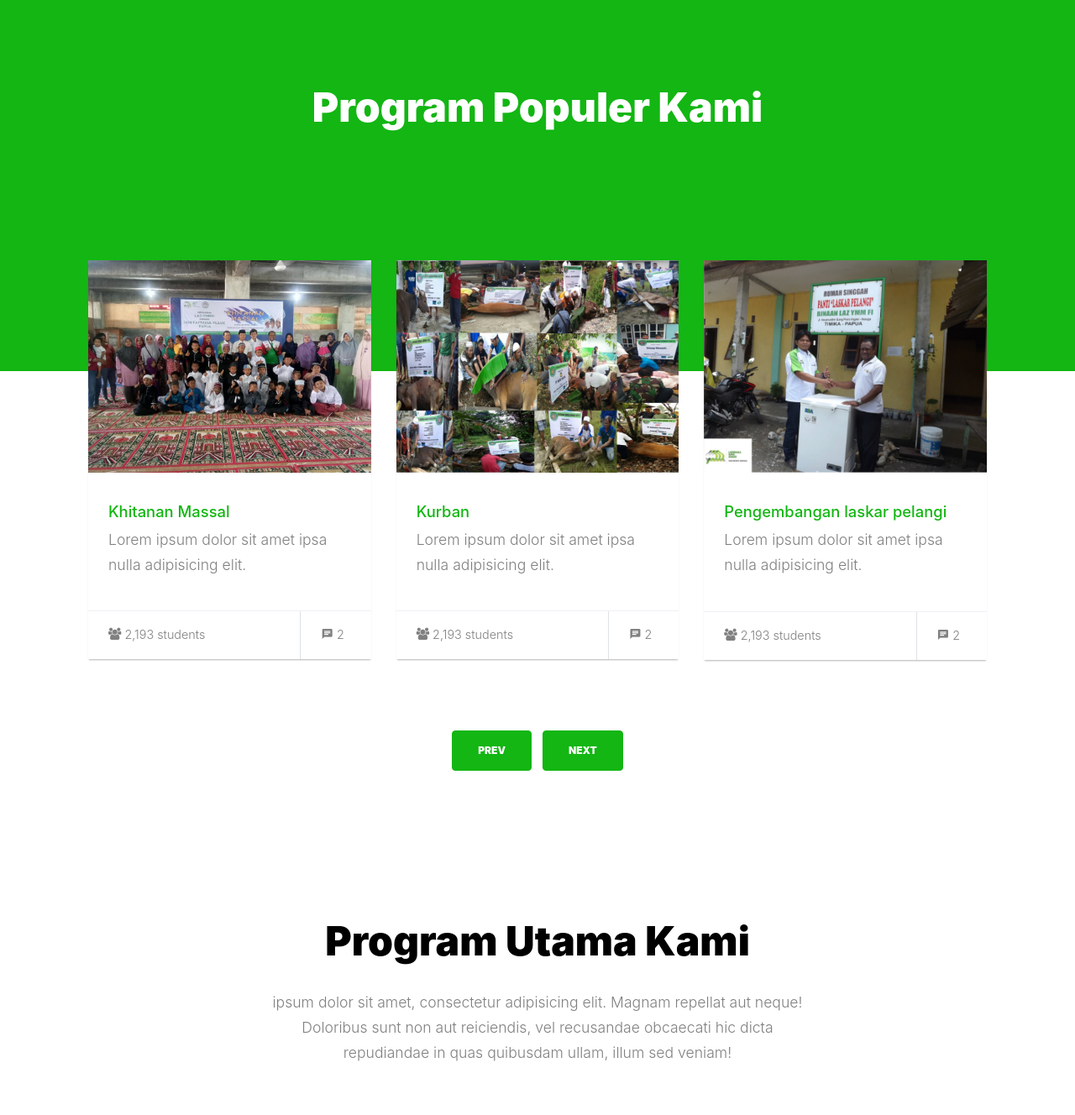
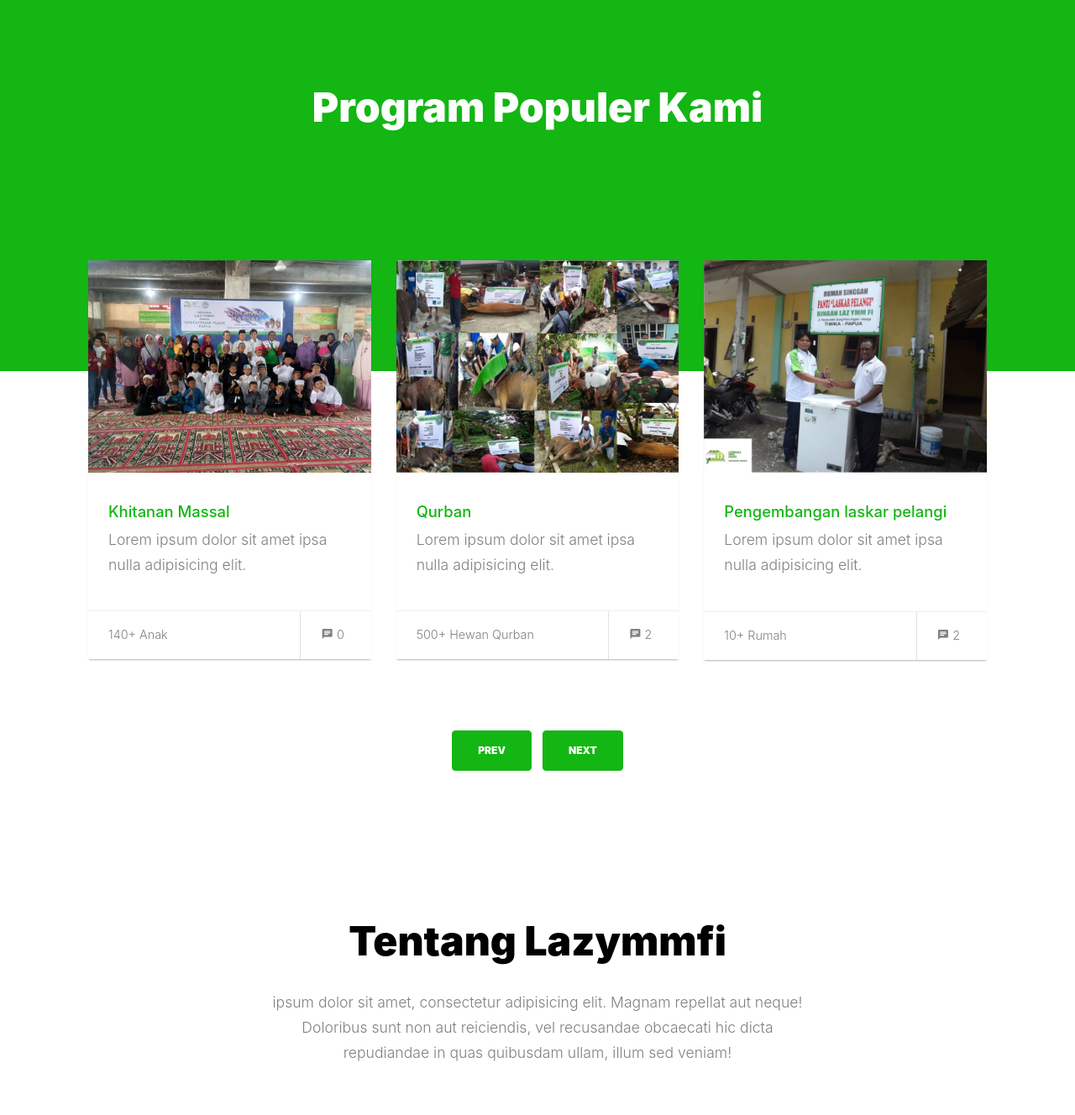
Before and after one commit to LukmanNH/Lazymmfi, a PHP site: page / in a window 1280 px wide. Shown: the part 901-2229 px from the top of the page at 84% size. Run offline with PHP 8.4, Linux system fonts and the light colour scheme; some web fonts are replaced.

Commit message:
ganti icon + nambah gambar

```diff
--- a/index.php
+++ b/index.php
@@ -124,8 +124,8 @@
                 <p>Lorem ipsum dolor sit amet ipsa nulla adipisicing elit. </p>
               </div>
               <div class="d-flex border-top stats">
-                <div class="py-3 px-4"><span class="icon-users"></span> 2,193 students</div>
-                <div class="py-3 px-4 w-25 ml-auto border-left"><span class="icon-chat"></span> 2</div>
+                <div class="py-3 px-4"> 140+ Anak</div>
+                <div class="py-3 px-4 w-25 ml-auto border-left"><span class="icon-chat"></span> 0</div>
               </div>
             </div>
 
@@ -134,11 +134,11 @@
                 <a href="course-single.html"><img src="images/2.png" alt="Image" class="img-fluid"></a>
               </figure>
               <div class="course-inner-text py-4 px-4">
-                <h3><a href="#">Kurban</a></h3>
+                <h3><a href="#">Qurban</a></h3>
                 <p>Lorem ipsum dolor sit amet ipsa nulla adipisicing elit. </p>
               </div>
               <div class="d-flex border-top stats">
-                <div class="py-3 px-4"><span class="icon-users"></span> 2,193 students</div>
+                <div class="py-3 px-4">500+ Hewan Qurban</div>
                 <div class="py-3 px-4 w-25 ml-auto border-left"><span class="icon-chat"></span> 2</div>
               </div>
             </div>
@@ -152,7 +152,7 @@
                 <p>Lorem ipsum dolor sit amet ipsa nulla adipisicing elit. </p>
               </div>
               <div class="d-flex border-top stats">
-                <div class="py-3 px-4"><span class="icon-users"></span> 2,193 students</div>
+                <div class="py-3 px-4">10+ Rumah</div>
                 <div class="py-3 px-4 w-25 ml-auto border-left"><span class="icon-chat"></span> 2</div>
               </div>
             </div>
@@ -168,7 +168,7 @@
                 <p>Lorem ipsum dolor sit amet ipsa nulla adipisicing elit. </p>
               </div>
               <div class="d-flex border-top stats">
-                <div class="py-3 px-4"><span class="icon-users"></span> 2,193 students</div>
+                <div class="py-3 px-4">40+ Ambulans</div>
                 <div class="py-3 px-4 w-25 ml-auto border-left"><span class="icon-chat"></span> 2</div>
               </div>
             </div>
@@ -182,7 +182,7 @@
                 <p>Lorem ipsum dolor sit amet ipsa nulla adipisicing elit. </p>
               </div>
               <div class="d-flex border-top stats">
-                <div class="py-3 px-4"><span class="icon-users"></span> 2,193 students</div>
+                <div class="py-3 px-4">2,000+ Pelajar</div>
                 <div class="py-3 px-4 w-25 ml-auto border-left"><span class="icon-chat"></span> 2</div>
               </div>
             </div>
@@ -196,7 +196,7 @@
                 <p>Lorem ipsum dolor sit amet ipsa nulla adipisicing elit. </p>
               </div>
               <div class="d-flex border-top stats">
-                <div class="py-3 px-4"><span class="icon-users"></span> 2,193 students</div>
+                <div class="py-3 px-4">8+ Rumah Sakit</div>
                 <div class="py-3 px-4 w-25 ml-auto border-left"><span class="icon-chat"></span> 2</div>
               </div>
             </div>
@@ -222,7 +222,7 @@
         <div class="row mb-5 justify-content-center">
           <div class="col-lg-7 text-center"  data-aos="fade-up" data-aos-delay="">
           <br>
-          <h2 class="section-title">Program Utama Kami</h2>
+          <h2 class="section-title">Tentang Lazymmfi</h2>
             <p> ipsum dolor sit amet, consectetur adipisicing elit. Magnam repellat aut neque! Doloribus sunt non aut reiciendis, vel recusandae obcaecati hic dicta repudiandae in quas quibusdam ullam, illum sed veniam!</p>
           </div>
         </div>
@@ -304,54 +304,6 @@
       </div>
     </div>
 
-    <div class="site-section" id="teachers-section">
-      <div class="container">
-
-        <div class="row mb-5 justify-content-center">
-          <div class="col-lg-7 mb-5 text-center" data-aos="fade-up" data-aos-delay="">
-            <h2 class="section-title">Donatur Kami</h2>
-            <p class="mb-5">Lorem ipsum dolor sit amet, consectetur adipisicing elit. Magnam repellat aut neque! Doloribus sunt non aut reiciendis, vel recusandae obcaecati hic dicta repudiandae in quas quibusdam ullam, illum sed veniam!</p>
-          </div>
-        </div>
-
-        <div class="row">
-
-          <div class="col-md-6 col-lg-4 mb-4" data-aos="fade-up" data-aos-delay="100">
-            <div class="teacher text-center">
-              <img src="images/person_5.jpg" alt="Image" class="img-fluid w-50 rounded-circle mx-auto mb-4">
-              <div class="py-2">
-                <h3 class="text-black">Yayan Tryana</h3>
-                <p class="position">CEO Lazymmfi</p>
-                <p>Lorem ipsum dolor sit amet, consectetur adipisicing elit. Porro eius suscipit delectus enim iusto tempora, adipisci at provident.</p>
-              </div>
-            </div>
-          </div>
-
-          <div class="col-md-6 col-lg-4 mb-4" data-aos="fade-up" data-aos-delay="200">
-            <div class="teacher text-center">
-              <img src="images/person_2.jpg" alt="Image" class="img-fluid w-50 rounded-circle mx-auto mb-4">
-              <div class="py-2">
-                <h3 class="text-black">Katleen Stone</h3>
-                <p class="position">Physics Teacher</p>
-                <p>Lorem ipsum dolor sit amet, consectetur adipisicing elit. Porro eius suscipit delectus enim iusto tempora, adipisci at provident.</p>
-              </div>
-            </div>
-          </div>
-
-          <div class="col-md-6 col-lg-4 mb-4" data-aos="fade-up" data-aos-delay="300">
-            <div class="teacher text-center">
-              <img src="images/person_3.jpg" alt="Image" class="img-fluid w-50 rounded-circle mx-auto mb-4">
-              <div class="py-2">
-                <h3 class="text-black">Sadie White</h3>
-                <p class="position">Physics Teacher</p>
-                <p>Lorem ipsum dolor sit amet, consectetur adipisicing elit. Porro eius suscipit delectus enim iusto tempora, adipisci at provident.</p>
-              </div>
-            </div>
-          </div>
-        </div>
-      </div>
-    </div>
-
     <div class="site-section bg-image overlay" style="background-image: url('images/hero_1.jpg');">
       <div class="container">
         <div class="row justify-content-center align-items-center">
@@ -369,22 +321,15 @@
 
     <div class="site-section pb-0">
 
-      <div class="future-blobs">
-        <div class="blob_2">
-          <img src="images/blob_2.svg" alt="Image">
-        </div>
-        <div class="blob_1">
-          <img src="images/blob_1.svg" alt="Image">
-        </div>
-      </div>
-
-
     <footer class="footer-section bg-white">
       <div class="container">
         <div class="row">
           <div class="col-md-4">
-            <h3>About Lazymmfi</h3>
-            <p>Lorem ipsum dolor sit amet, consectetur adipisicing elit. Porro consectetur ut hic ipsum et veritatis corrupti. Itaque eius soluta optio dolorum temporibus in, atque, quos fugit sunt sit quaerat dicta.</p>
+            <h3>Hubungi Kami</h3>
+            <p>Lazymmfi Kawasan Telp : (021) 0000 3000</p>
+            <p>SMS/WA : 0817 000 8828 / 0812 1128 00</p>
+            <br>
+            <p>- Yayan Taryana, CEO</p>
           </div>
 
           <div class="col-md-3 ml-auto">
@@ -417,7 +362,7 @@
                 <!-- Link back to Colorlib can't be removed. Template is licensed under CC BY 3.0. -->
                 Copyright &copy;<script>
                   document.write(new Date().getFullYear());
-                </script> All rights reserved | This template is made with <i class="icon-heart" aria-hidden="true"></i> by <a href="https://colorlib.com" target="_blank">Colorlib</a>
+                </script> All rights reserved | <a href="#" target="_blank">Lazymmfi</a>
                 <!-- Link back to Colorlib can't be removed. Template is licensed under CC BY 3.0. -->
               </p>
             </div>
```
